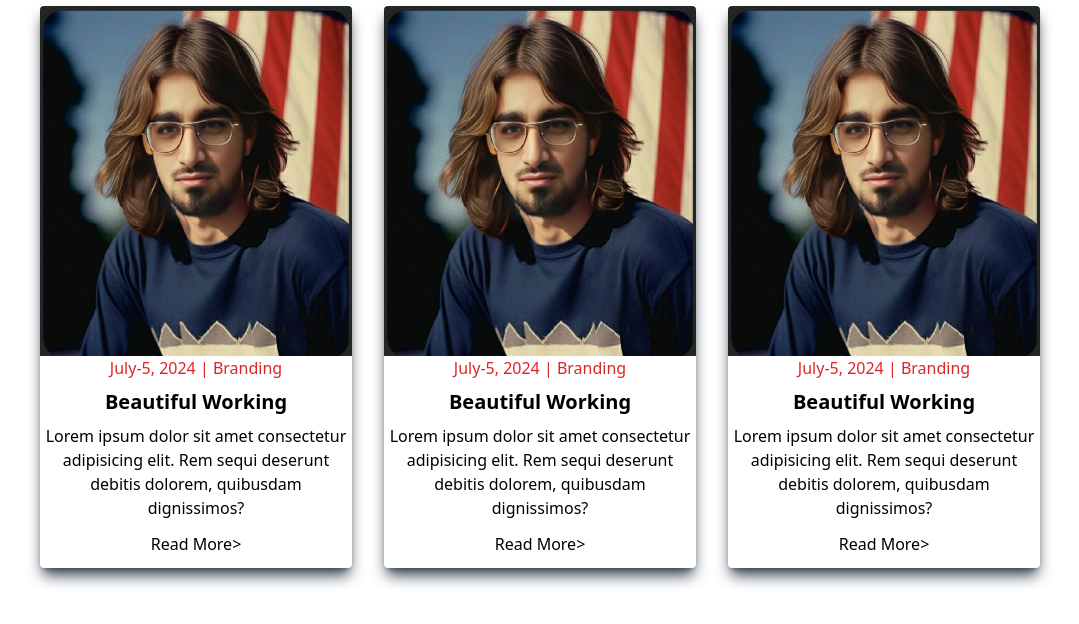
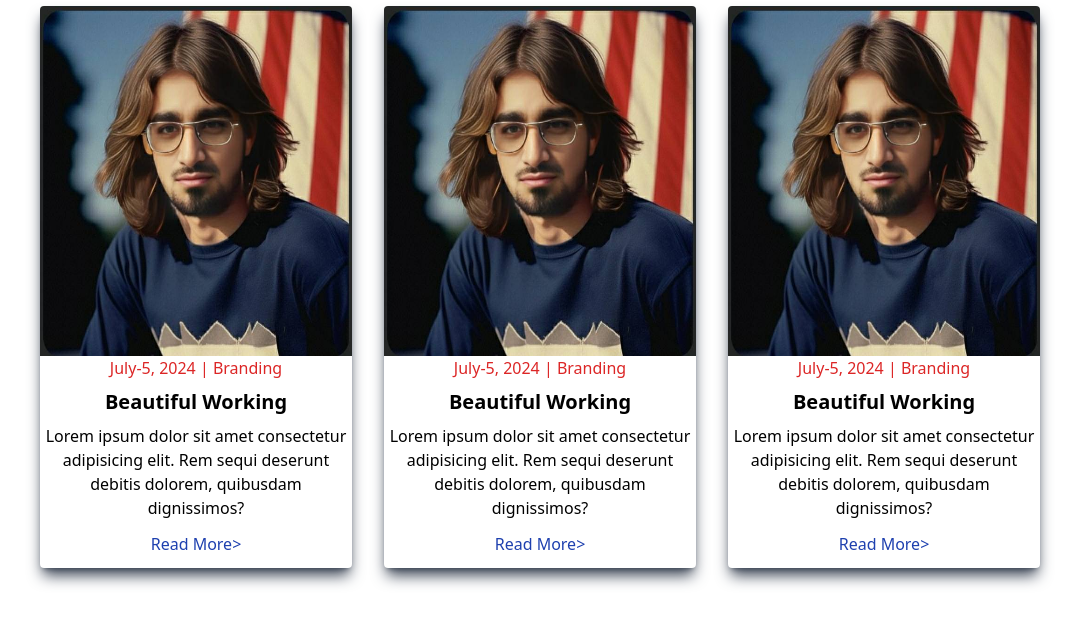
Before and after one commit to Mafi1212/first-tailwind-projects, a website built with Vite: page extra_pages/blog.html in a window 1280 px wide. Shown: the part 98-722 px from the top of the page, without its empty margins (100-1179 px from the left). Built offline with nearby package versions, Linux system fonts and the light colour scheme.

Commit message:
some changes

```diff
--- a/extra_pages/blog.html
+++ b/extra_pages/blog.html
@@ -24,7 +24,7 @@
 
 <h2 class="text-xl font-semibold my-2">Beautiful Working</h2>
 <p>Lorem ipsum dolor sit amet consectetur adipisicing elit. Rem sequi deserunt debitis dolorem, quibusdam dignissimos?</p>
-<a href="#" class="my-3 block">Read More></a>
+<a href="#" class="my-3 block text-blue-800">Read More></a>
 
 </div>
 
@@ -35,7 +35,7 @@
 
 <h2 class="text-xl font-semibold my-2">Beautiful Working</h2>
 <p>Lorem ipsum dolor sit amet consectetur adipisicing elit. Rem sequi deserunt debitis dolorem, quibusdam dignissimos?</p>
-<a href="#" class="my-3 block">Read More></a>
+<a href="#" class="my-3 block text-blue-800">Read More></a>
 </div>
 
 
@@ -46,7 +46,7 @@
 
 <h2 class="text-xl font-semibold my-2">Beautiful Working</h2>
 <p>Lorem ipsum dolor sit amet consectetur adipisicing elit. Rem sequi deserunt debitis dolorem, quibusdam dignissimos?</p>
-<a href="#" class="my-3 block">Read More></a>
+<a href="#" class="my-3 block text-blue-800">Read More></a>
 </div>
 
 
--- a/package.json
+++ b/package.json
@@ -5,6 +5,7 @@
   "scripts": {
     "start": "vite",
     "build": "vite build"
+
   },
   "keywords": [],
   "author": "",
```
Also changed, not shown: dist/index.html.
